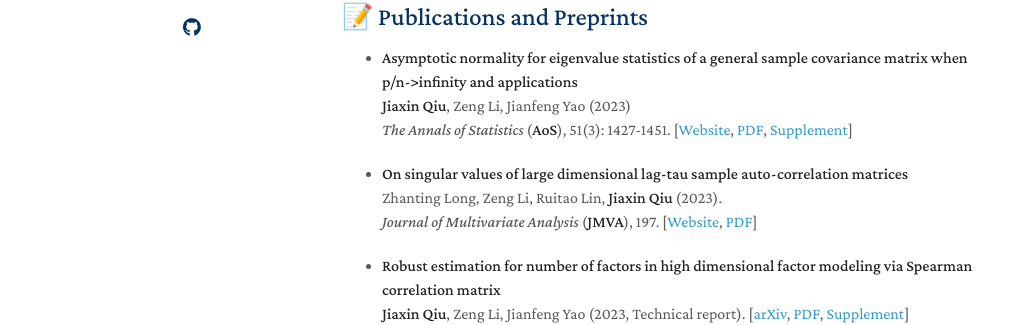
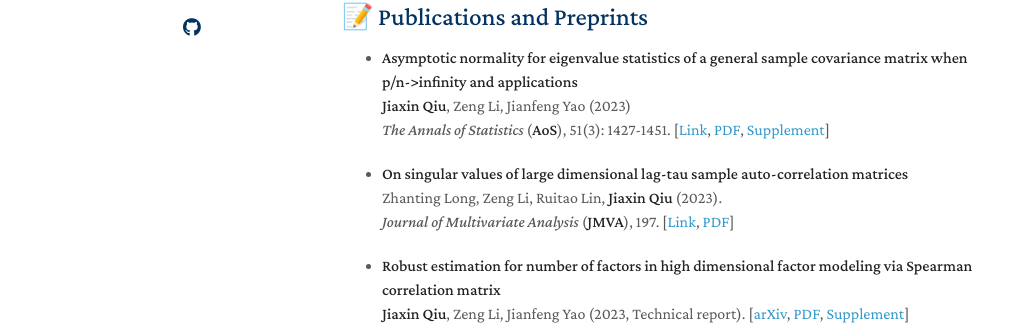
Before and after one commit to jxqiu77/jxqiu77.github.io, a Jekyll site: the page built from index.md, in a window 1280 px wide and 1336 px high. Shown: the part 419-744 px from the top of the window, without its empty margins (128-1147 px from the left). Built offline with Jekyll 4.4.1, drawn with Linux system fonts in a browser that asks for light colours; nearby versions of some CDN libraries; a style sheet for code colours, icons or effects is not loaded; our own code applies the rules of GitHub Pages for plain Markdown files.

Commit message:
Update index.md

```diff
--- a/index.md
+++ b/index.md
@@ -21,11 +21,11 @@ I am a fourth-year PhD student in statistics at HKU and SUSTech (joint program),
 
 - **Asymptotic normality for eigenvalue statistics of a general sample covariance matrix when p/n->infinity and applications**\
   **Jiaxin Qiu**, Zeng Li, Jianfeng Yao (2023)\
-  *The Annals of Statistics* (**AoS**), 51(3): 1427-1451. [[Website](https://doi.org/10.1214/23-AOS2300), [PDF](/assets/files/papers/2023-AoS-main.pdf), [Supplement](/assets/files/papers/2023-AoS-supp.pdf)]
+  *The Annals of Statistics* (**AoS**), 51(3): 1427-1451. [[Link](https://doi.org/10.1214/23-AOS2300), [PDF](/assets/files/papers/2023-AoS-main.pdf), [Supplement](/assets/files/papers/2023-AoS-supp.pdf)]
 
 - **On singular values of large dimensional lag-tau sample auto-correlation matrices**\
   Zhanting Long, Zeng Li, Ruitao Lin, **Jiaxin Qiu** (2023).\
-  *Journal of Multivariate Analysis* (**JMVA**), 197. [[Website](https://doi.org/10.1016/j.jmva.2023.105205), [PDF](/assets/files/papers/2023-JMVA.pdf)]
+  *Journal of Multivariate Analysis* (**JMVA**), 197. [[Link](https://doi.org/10.1016/j.jmva.2023.105205), [PDF](/assets/files/papers/2023-JMVA.pdf)]
 
 - **Robust estimation for number of factors in high dimensional factor modeling via Spearman correlation matrix**\
   **Jiaxin Qiu**, Zeng Li, Jianfeng Yao (2023, Technical report).
```
